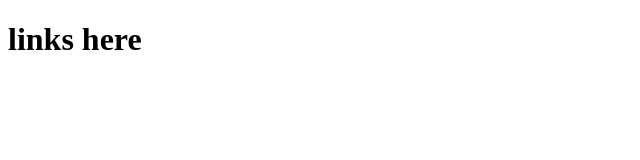
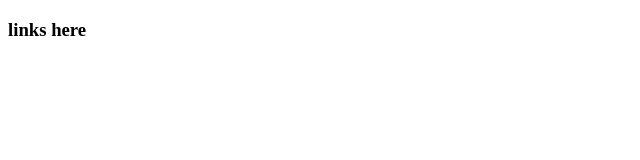
Before and after one commit to jbh-cas/jbh-cas.github.io, a plain HTML site: page index.html in a window 1280 px wide. Shown: the whole page, without its empty margins (0-640 px from the left). Drawn offline with Linux system fonts and the light colour scheme.

Commit message:
Update index.html

```diff
--- a/index.html
+++ b/index.html
@@ -4,6 +4,6 @@
     <title>github.io</title>
 </head>
 <body>
-    <h1>links here</h1>
+    <h3>links here</h3>
 </body>
 </html>
```
